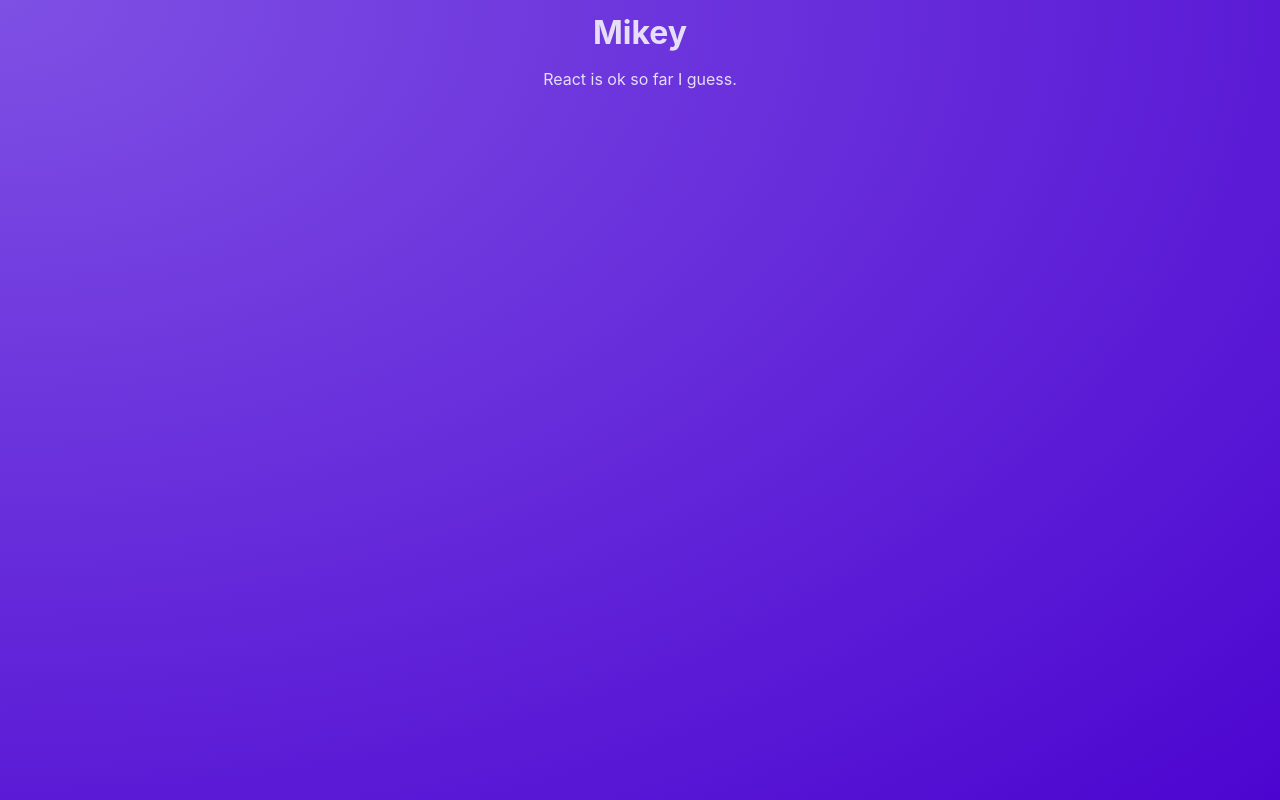
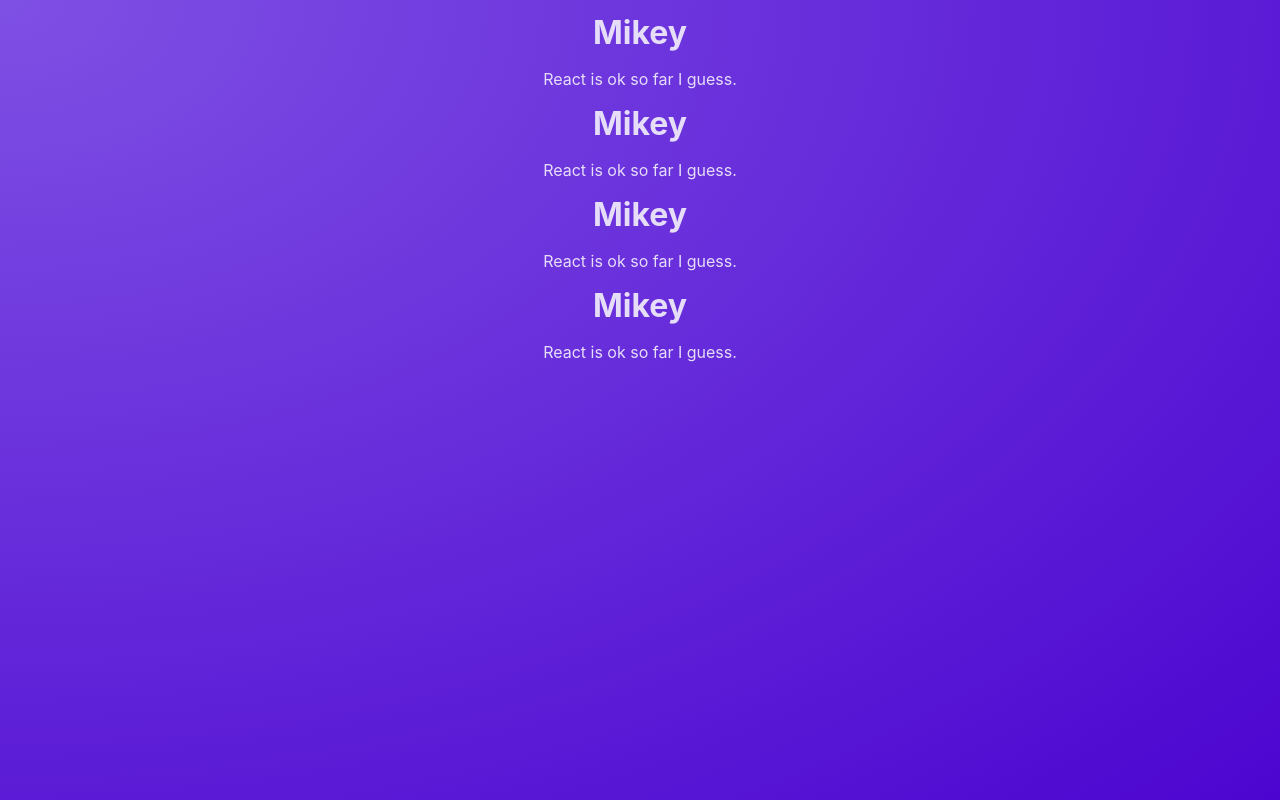
Before and after one commit to MikeHaHaya/first-in-a-while, a React (Create React App) app: page / in a window 1280 px wide. Built offline with nearby package versions, Linux system fonts and the light colour scheme.

Commit message:
Reusing Components

```diff
--- a/src/App.js
+++ b/src/App.js
@@ -1,7 +1,12 @@
 import Post from "./components/Post";
 
 function App() {
-  return <Post/>;
+  return <main>
+    <Post/>
+    <Post/>
+    <Post/>
+    <Post/>
+  </main>;
 }
 
 export default App;
```
